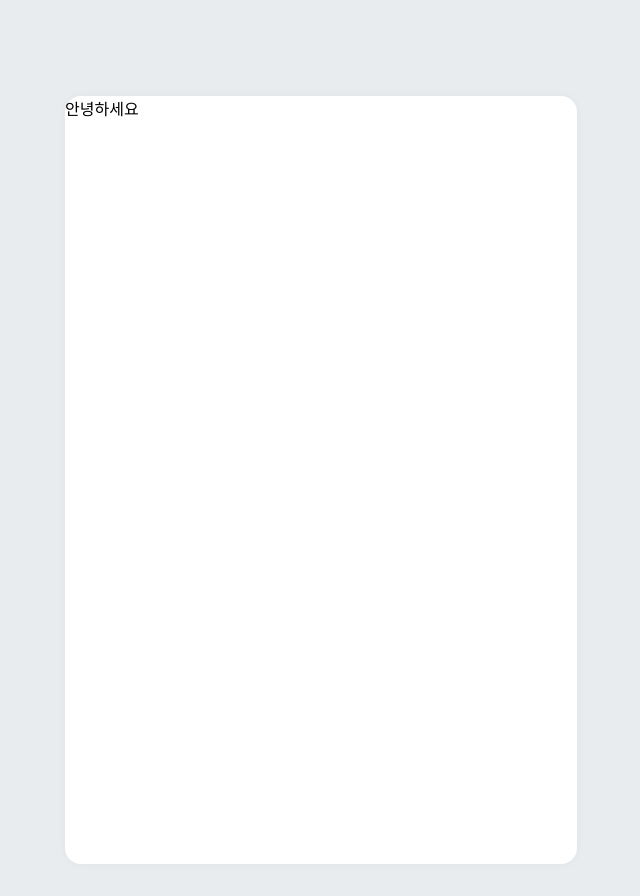
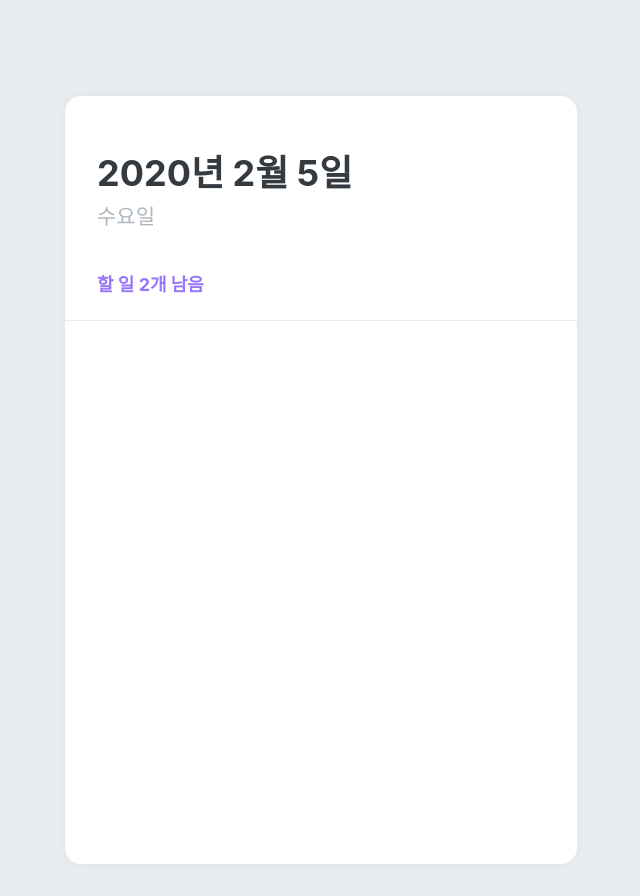
Before and after one commit to hansaemgo/todo-list, a React (Create React App) app: page / in a window 1280 px wide. Shown: the whole page, without its empty margins (319-959 px from the left). Built offline with nearby package versions, Linux system fonts and the light colour scheme.

Commit message:
TodoHead 컴포넌트 만들기

```diff
--- a/src/App.js
+++ b/src/App.js
@@ -1,6 +1,7 @@
 import React from 'react';
 import { createGlobalStyle } from 'styled-components';
 import TodoTemplate from './components/TodoTemplate';
+import TodoHead from './components/TodoHead';
 
 const GlobalStyle = createGlobalStyle`
   body{
@@ -12,7 +13,9 @@
 	return (
 		<>
 			<GlobalStyle />
-			<TodoTemplate>안녕하세요</TodoTemplate>
+			<TodoTemplate>
+				<TodoHead></TodoHead>
+			</TodoTemplate>
 		</>
 	);
 }
--- /dev/null
+++ b/src/components/TodoHead.js
@@ -0,0 +1,41 @@
+import React from 'react';
+import styled from 'styled-components';
+
+const TodoHeadBlock = styled.div`
+	padding-top: 48px;
+	padding-left: 32px;
+	padding-right: 32px;
+	padding-bottom: 24px;
+	border-bottom: 1px solid #e9ecef;
+
+	h1 {
+		margin: 0;
+		font-size: 36px;
+		color: #343a40;
+	}
+
+	.day {
+		margin-top: 4px;
+		color: #adb5bd;
+		font-size: 21px;
+	}
+
+	.tasks-left {
+		color: #9775fa;
+		font-size: 18px;
+		margin-top: 40px;
+		font-weight: bold;
+	}
+`;
+
+function TodoHead() {
+	return (
+		<TodoHeadBlock>
+			<h1>2020년 2월 5일</h1>
+			<div className="day">수요일</div>
+			<div className="tasks-left">할 일 2개 남음</div>
+		</TodoHeadBlock>
+	);
+}
+
+export default TodoHead;
```
Also changed, not shown: 1 other file (tests, documents, lock files or other folders).
